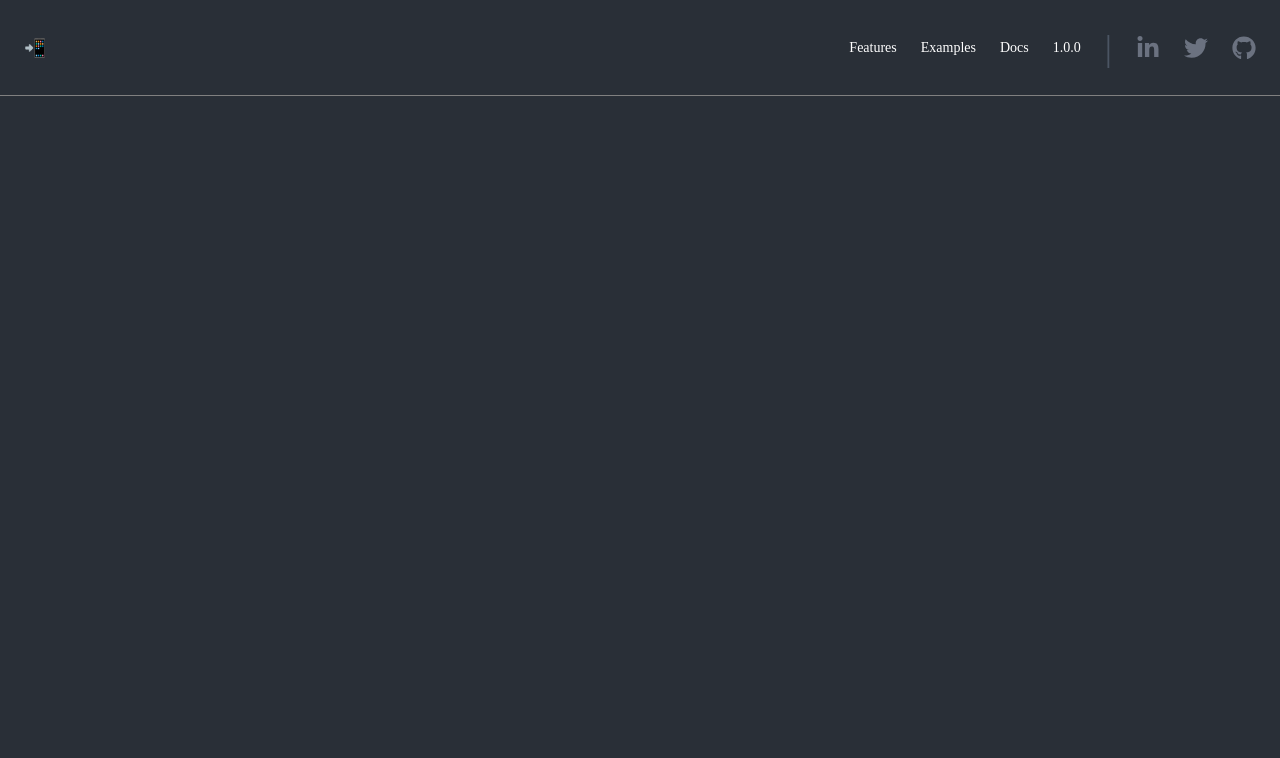
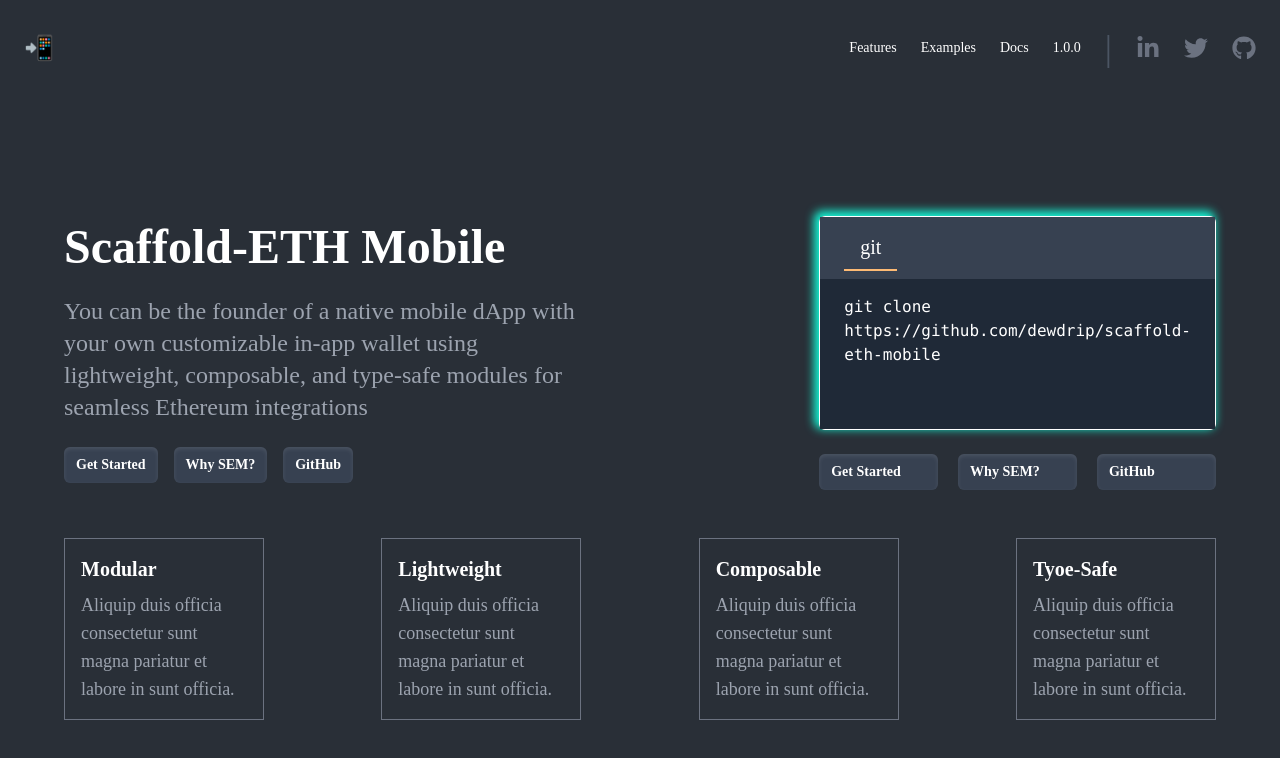
Before and after one commit to ValentineCodes/ethmobile, a Next.js app: page / in a window 1280 px wide. Shown: the top 758 px of the page. Built offline with nearby package versions, Linux system fonts and the light colour scheme.

Commit message:
feat: design hero section

```diff
--- a/app/page.tsx
+++ b/app/page.tsx
@@ -1,6 +1,7 @@
 "use client";
 
 import Header from "@/components/Header";
+import Hero from "@/components/Hero";
 import { Popover } from "@headlessui/react";
 
 export default function Home() {
@@ -8,6 +9,7 @@
     <main className="text-white">
       <Popover className="relative min-h-screen w-full bg-[#292f37]">
         <Header />
+        <Hero />
       </Popover>
     </main>
   );
--- a/components/Header.tsx
+++ b/components/Header.tsx
@@ -10,8 +10,8 @@
 
 export default function Header({}: Props) {
   return (
-    <header className="container mx-auto flex justify-between items-center border-b-[0.5px] border-[gray] bg-transparent p-6 space-x-4 h-24">
-      <h1 className="text-lg font-semibold">📲</h1>
+    <header className="container mx-auto flex justify-between items-center bg-transparent p-6 space-x-4 h-24">
+      <h1 className="text-2xl font-semibold">📲</h1>
 
       <nav className="flex items-center space-x-6">
         <ul className="hidden lg:flex items-center justify-between space-x-6 text-sm font-light">
--- /dev/null
+++ b/components/Hero.tsx
@@ -0,0 +1,162 @@
+import React from "react";
+
+import { motion } from "framer-motion";
+import { Button } from "@headlessui/react";
+
+type Props = {};
+
+export default function Hero({}: Props) {
+  return (
+    <section className="px-6 py-14 max-w-[1200px] mx-auto">
+      <div className="flex flex-col md:flex-row items-center justify-between md:justify-between md:space-x-14 md:mt-16">
+        <div className="container flex flex-col gap-6 items-center md:items-start">
+          <motion.div
+            initial={{
+              x: 100,
+              opacity: 0,
+              scale: 0.8,
+            }}
+            animate={{
+              x: 0,
+              opacity: 1,
+              scale: 1,
+            }}
+            transition={{ duration: 0.7, ease: "easeInOut", delay: 0.2 }}
+          >
+            <h1 className="text-5xl font-extrabold">Scaffold-ETH Mobile</h1>
+          </motion.div>
+          <motion.div
+            initial={{
+              x: 100,
+              opacity: 0,
+              scale: 0.8,
+            }}
+            animate={{
+              x: 0,
+              opacity: 1,
+              scale: 1,
+            }}
+            transition={{ duration: 0.7, ease: "easeInOut", delay: 0.35 }}
+          >
+            <p className="text-2xl text-gray-400 max-w-lg text-center md:text-left">
+              You can be the founder of a native mobile dApp with your own
+              customizable in-app wallet using lightweight, composable, and
+              type-safe modules for seamless Ethereum integrations
+            </p>
+          </motion.div>
+          <motion.div
+            initial={{
+              x: 100,
+              opacity: 0,
+              scale: 0.8,
+            }}
+            animate={{
+              x: 0,
+              opacity: 1,
+              scale: 1,
+            }}
+            transition={{ duration: 0.7, ease: "easeInOut", delay: 0.5 }}
+            className="flex gap-4"
+          >
+            <Button className="inline-flex items-center gap-2 rounded-md bg-gray-700 py-1.5 px-3 text-sm/6 font-semibold text-white shadow-inner shadow-white/10 focus:outline-none data-[hover]:bg-gray-600 data-[open]:bg-gray-700 data-[focus]:outline-1 data-[focus]:outline-white">
+              Get Started
+            </Button>
+            <Button className="inline-flex items-center gap-2 rounded-md bg-gray-700 py-1.5 px-3 text-sm/6 font-semibold text-white shadow-inner shadow-white/10 focus:outline-none data-[hover]:bg-gray-600 data-[open]:bg-gray-700 data-[focus]:outline-1 data-[focus]:outline-white">
+              Why SEM?
+            </Button>
+            <Button className="inline-flex items-center gap-2 rounded-md bg-gray-700 py-1.5 px-3 text-sm/6 font-semibold text-white shadow-inner shadow-white/10 focus:outline-none data-[hover]:bg-gray-600 data-[open]:bg-gray-700 data-[focus]:outline-1 data-[focus]:outline-white">
+              GitHub
+            </Button>
+          </motion.div>
+        </div>
+
+        <div className="flex flex-col gap-6">
+          <motion.div
+            initial={{
+              x: -100,
+              opacity: 0,
+              scale: 0.8,
+            }}
+            animate={{
+              x: 0,
+              opacity: 1,
+              scale: 1,
+            }}
+            transition={{ duration: 0.7, ease: "easeInOut" }}
+            className="border border-white rounded-md shadow-[-3px_-3px_10px_2px_#15f7d6] w-full max-w-[500px] mt-12 md:mt-0"
+          >
+            <div className="px-6 pt-4 pb-2 bg-gray-700">
+              <ul className="text-xl flex justify-start">
+                <li className="border-b-2 border-b-orange-300 pb-2 px-4">
+                  git
+                </li>
+              </ul>
+            </div>
+
+            <div className="px-6 py-4 bg-gray-800 h-[150px]">
+              <code>
+                git clone https://github.com/dewdrip/scaffold-eth-mobile
+              </code>
+            </div>
+          </motion.div>
+
+          <motion.div
+            initial={{
+              x: 100,
+              opacity: 0,
+              scale: 0.8,
+            }}
+            animate={{
+              x: 0,
+              opacity: 1,
+              scale: 1,
+            }}
+            transition={{ duration: 0.7, ease: "easeInOut", delay: 0.5 }}
+            className="flex justify-between"
+          >
+            <Button className="inline-flex w-[30%] items-center gap-2 rounded-md bg-gray-700 py-1.5 px-3 text-sm/6 font-semibold text-white shadow-inner shadow-white/10 focus:outline-none data-[hover]:bg-gray-600 data-[open]:bg-gray-700 data-[focus]:outline-1 data-[focus]:outline-white">
+              Get Started
+            </Button>
+            <Button className="inline-flex w-[30%] items-center gap-2 rounded-md bg-gray-700 py-1.5 px-3 text-sm/6 font-semibold text-white shadow-inner shadow-white/10 focus:outline-none data-[hover]:bg-gray-600 data-[open]:bg-gray-700 data-[focus]:outline-1 data-[focus]:outline-white">
+              Why SEM?
+            </Button>
+            <Button className="inline-flex w-[30%] items-center gap-2 rounded-md bg-gray-700 py-1.5 px-3 text-sm/6 font-semibold text-white shadow-inner shadow-white/10 focus:outline-none data-[hover]:bg-gray-600 data-[open]:bg-gray-700 data-[focus]:outline-1 data-[focus]:outline-white">
+              GitHub
+            </Button>
+          </motion.div>
+        </div>
+      </div>
+
+      <div className="flex flex-wrap justify-between items-center gap-4 mt-12">
+        <div className="w-[30%] max-w-[200px] border border-gray-500 p-4">
+          <h3 className="font-bold text-xl">Modular</h3>
+          <p className="mt-2 text-gray-400 text-lg max-w-[200px]">
+            Aliquip duis officia consectetur sunt magna pariatur et labore in
+            sunt officia.
+          </p>
+        </div>
+        <div className="w-[30%] max-w-[200px] border border-gray-500 p-4">
+          <h3 className="font-bold text-xl">Lightweight</h3>
+          <p className="mt-2 text-gray-400 text-lg max-w-[200px]">
+            Aliquip duis officia consectetur sunt magna pariatur et labore in
+            sunt officia.
+          </p>
+        </div>
+        <div className="w-[30%] max-w-[200px] border border-gray-500 p-4">
+          <h3 className="font-bold text-xl">Composable</h3>
+          <p className="mt-2 text-gray-400 text-lg max-w-[200px]">
+            Aliquip duis officia consectetur sunt magna pariatur et labore in
+            sunt officia.
+          </p>
+        </div>
+        <div className="w-[30%] max-w-[200px] border border-gray-500 p-4">
+          <h3 className="font-bold text-xl">Tyoe-Safe</h3>
+          <p className="mt-2 text-gray-400 text-lg max-w-[200px]">
+            Aliquip duis officia consectetur sunt magna pariatur et labore in
+            sunt officia.
+          </p>
+        </div>
+      </div>
+    </section>
+  );
+}
--- a/package.json
+++ b/package.json
@@ -14,6 +14,7 @@
     "@trivago/prettier-plugin-sort-imports": "^5.2.2",
     "eslint-config-prettier": "^10.0.1",
     "eslint-plugin-prettier": "^5.2.3",
+    "framer-motion": "^12.4.7",
     "next": "15.1.7",
     "prettier": "^3.5.2",
     "react": "^19.0.0",
```
Also changed, not shown: 1 other file (tests, documents, lock files or other folders).
